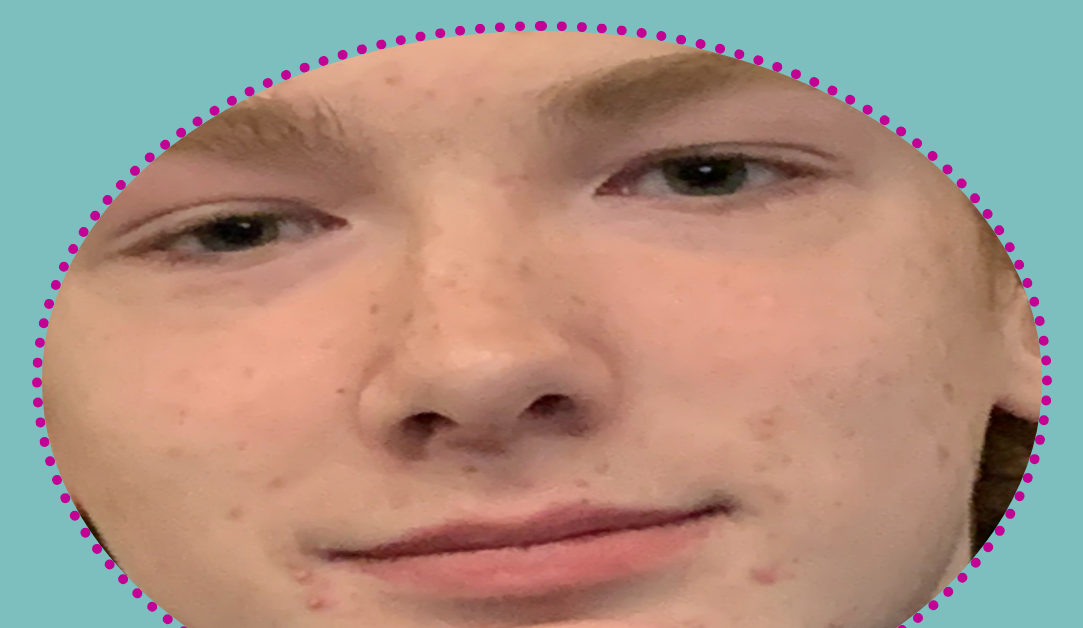
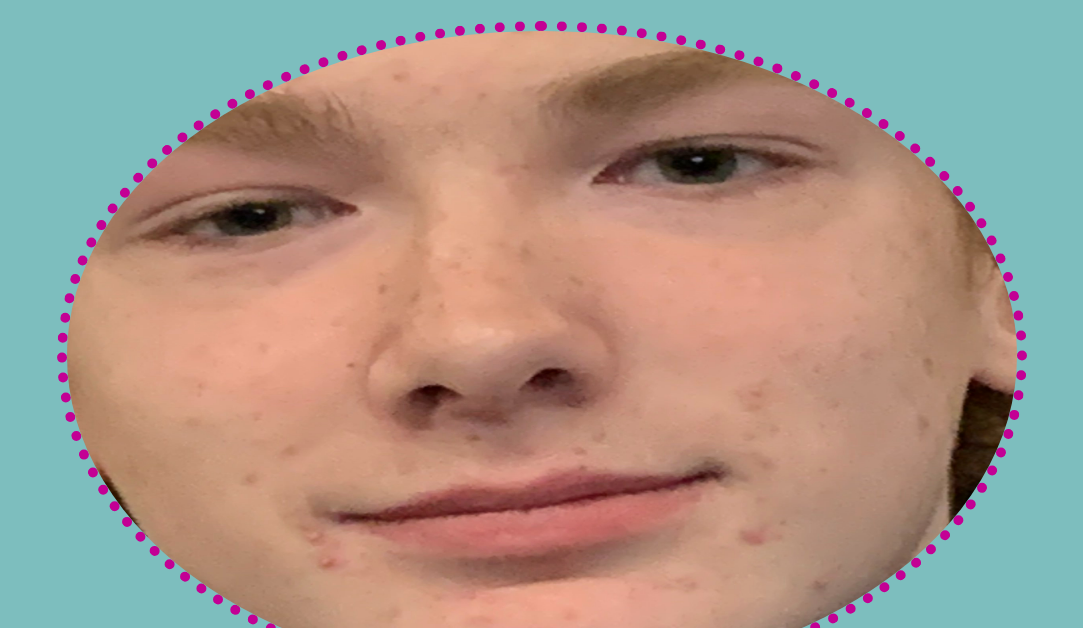
Before and after one commit to joelsites/joelsites.github.io, a plain HTML site: page index.html in a window 1280 px wide. Shown: the part 172-800 px from the top of the page, without its empty margins (98-1181 px from the left). Drawn offline with Linux system fonts and the light colour scheme.

Commit message:
Update style.css

```diff
--- a/style.css
+++ b/style.css
@@ -85,8 +85,8 @@ th, td {
 .tyler {
   background-image: url("tyler.jpg");
   border-radius: 50%;
-  width: 1000px;
-  height: 700px;
+  width: 950px;
+  height: 650px;
   display:block;
   margin-left:auto;
   margin-right: auto;
@@ -99,8 +99,8 @@ th, td {
 .tyler:hover {
   filter: contrast(100);
   border-radius: 50%;
-  width: 100%;
-  height: 700px;
+  width: 130%;
+  height: 650px;
   margin-left:auto;
   margin-right: auto;
   border: 10px dotted;
```
